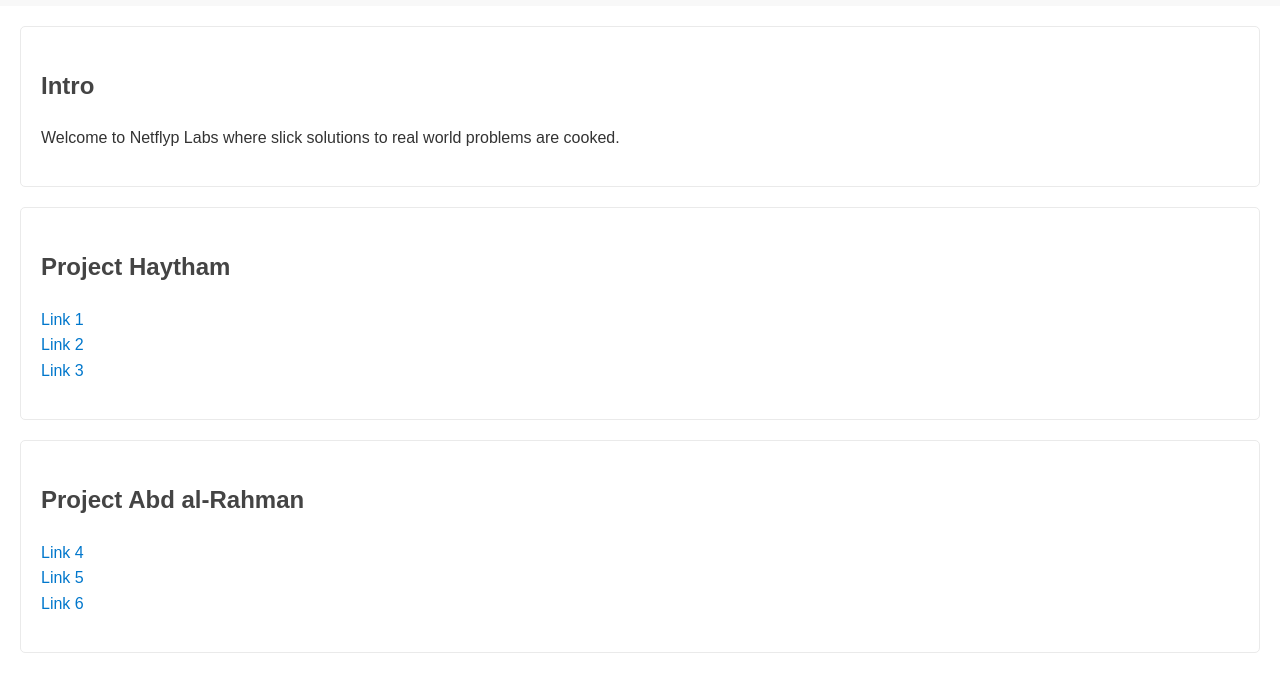
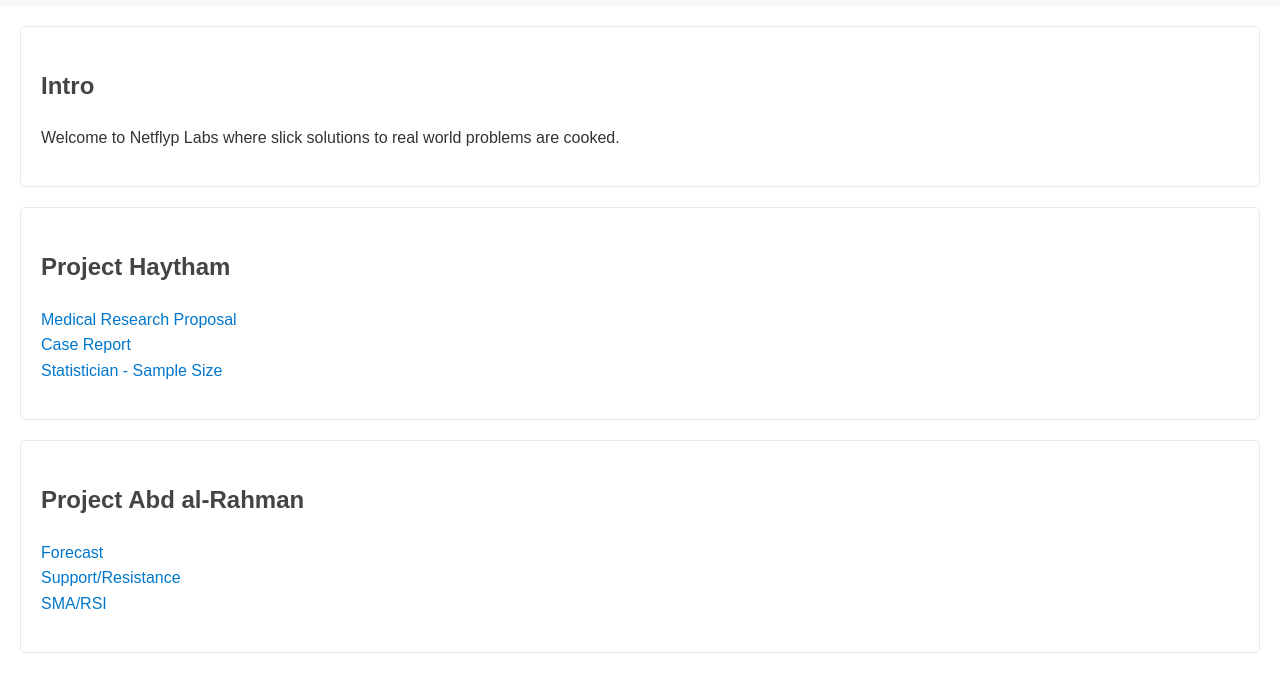
Before and after one commit to netflypsb/netflyp.github.io, a plain HTML site: page index.html in a window 1280 px wide. Shown: the part 192-865 px from the top of the page. Drawn offline with Linux system fonts and the light colour scheme; a script that the page names is missing.

Commit message:
Update index.html

```diff
--- a/index.html
+++ b/index.html
@@ -17,17 +17,17 @@
     <section id="project-haytham">
         <h2>Project Haytham</h2>
         <ul>
-            <li><a href="https://trader-forecast.streamlit.app/">Link 1</a></li>
-            <li><a href="https://trader-support-resistance.streamlit.app/">Link 2</a></li>
-            <li><a href="https://trader-ta1.streamlit.app/">Link 3</a></li>
+            <li><a href="">Medical Research Proposal</a></li>
+            <li><a href="">Case Report</a></li>
+            <li><a href="">Statistician - Sample Size</a></li>
         </ul>
     </section>
     <section id="project-abd-al-rahman">
         <h2>Project Abd al-Rahman</h2>
         <ul>
-            <li><a href="https://example.com/link4">Link 4</a></li>
-            <li><a href="https://example.com/link5">Link 5</a></li>
-            <li><a href="https://example.com/link6">Link 6</a></li>
+            <li><a href="https://trader-forecast.streamlit.app/">Forecast</a></li>
+            <li><a href="https://trader-support-resistance.streamlit.app/">Support/Resistance</a></li>
+            <li><a href="https://trader-ta1.streamlit.app/">SMA/RSI</a></li>
         </ul>
     </section>
     <script src="script.js"></script>
```
